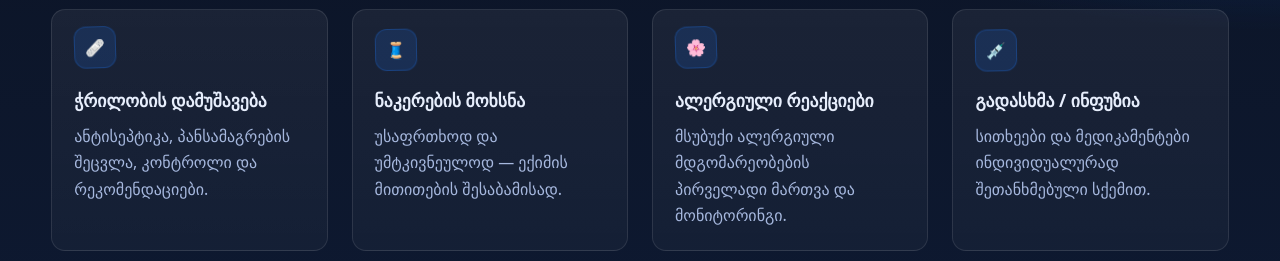
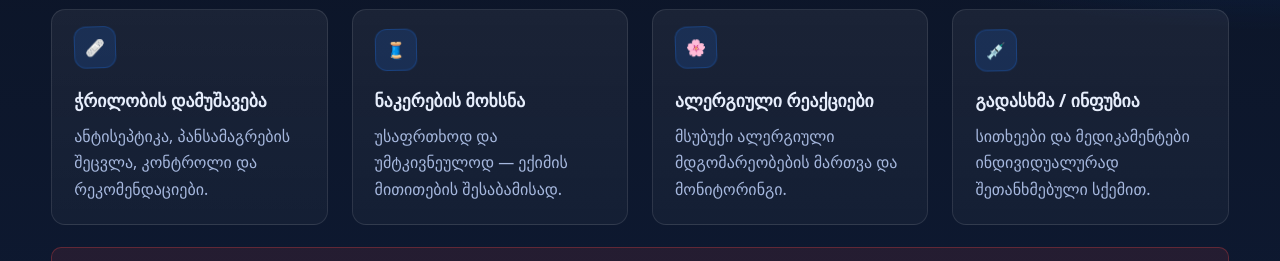
Before and after one commit to gadasxmaTbilisi/gadasxmaTbilisi, a plain HTML site: page index.html in a window 1280 px wide. Shown: the part 1180-1441 px from the top of the page. Drawn offline with Linux system fonts and the light colour scheme.

Commit message:
Update index.html

```diff
--- a/index.html
+++ b/index.html
@@ -259,7 +259,7 @@
         <article class="service reveal">
           <div class="icon" aria-hidden="true">🌸</div>
           <h4>ალერგიული რეაქციები</h4>
-          <p>მსუბუქი ალერგიული მდგომარეობების პირველადი მართვა და მონიტორინგი.</p>
+          <p>მსუბუქი ალერგიული მდგომარეობების მართვა და მონიტორინგი.</p>
         </article>
         <article class="service reveal">
           <div class="icon" aria-hidden="true">💉</div>
```
